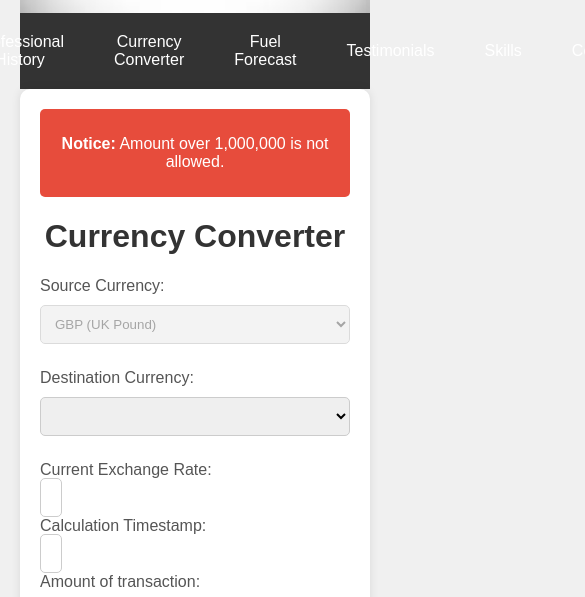
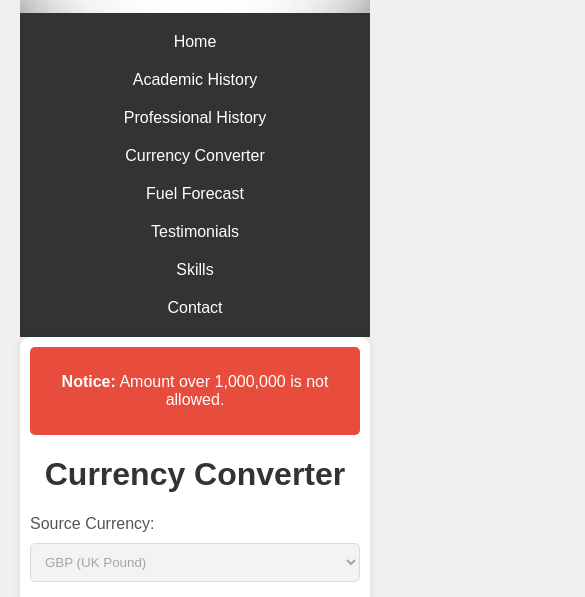
Before and after one commit to Sukhdeep006/web_resume, a plain HTML site: page currency.html in a window 390 px wide. Shown: the part 247-844 px from the top of the page, 585 px wide, since content can reach past the window. Drawn offline with Linux system fonts and the light colour scheme; no server answers.

Commit message:
Add files via upload

```diff
--- a/currency.html
+++ b/currency.html
@@ -1,18 +1,45 @@
 <!DOCTYPE html>
 <html lang="en">
-<link rel="stylesheet" href="styles.css">
-<link rel="stylesheet" href="style.css">
 
 <head>
     <meta charset="UTF-8">
     <meta name="viewport" content="width=device-width, initial-scale=1.0">
     <title>Currency Converter</title>
+    <link rel="stylesheet" href="styles.css">
+    <link rel="stylesheet" href="style.css">
     <style>
         body {
             font-family: 'Arial', sans-serif;
             background-color: #f0f0f0;
             margin: 0;
             padding: 20px;
+        }
+
+        header {
+            text-align: center;
+            padding: 20px;
+        }
+
+        header img {
+            max-width: 100%;
+            height: auto;
+        }
+
+        nav {
+            display: flex;
+            justify-content: center;
+            background-color: #333;
+            padding: 10px;
+        }
+
+        .header-button {
+            margin: 0 10px;
+            color: #fff;
+            background-color: #555;
+            border: none;
+            padding: 10px 15px;
+            cursor: pointer;
+            font-size: 16px;
         }
 
         .container {
@@ -77,10 +104,33 @@
             color: #c0392b;
         }
 
+        @media only screen and (max-width: 600px) {
+            nav {
+                flex-direction: column;
+                align-items: center;
+            }
 
+            .header-button {
+                margin: 5px 0;
+            }
 
+            .container {
+                padding: 10px;
+            }
+
+            .notice,
+            label,
+            select,
+            input,
+            button,
+            span {
+                margin-bottom: 10px;
+            }
+        }
     </style>
 </head>
+
+<body>
     <header>
         <img src="images/logo.jpg" alt="Header Image">
     </header>
@@ -94,7 +144,6 @@
         <button class="header-button" onclick="navigateTo('skills')">Skills</button>
         <button class="header-button" onclick="navigateTo('contact')">Contact</button>
     </nav>
-<body>
     <div class="container">
         <div class="notice">
             <p><strong>Notice:</strong> Amount over 1,000,000 is not allowed.</p>
```
Lines whose indentation alone changed are shown as unchanged.
